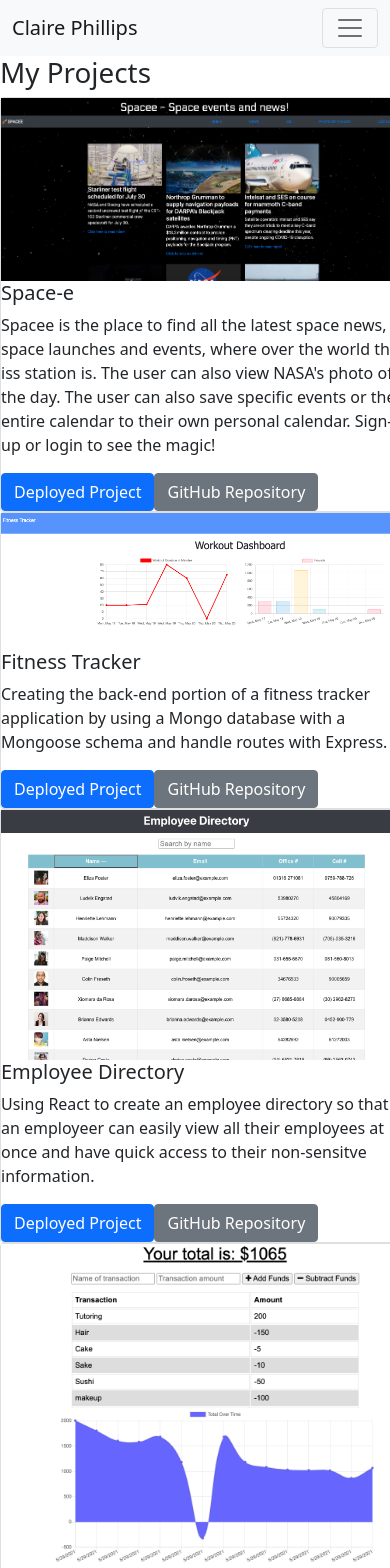
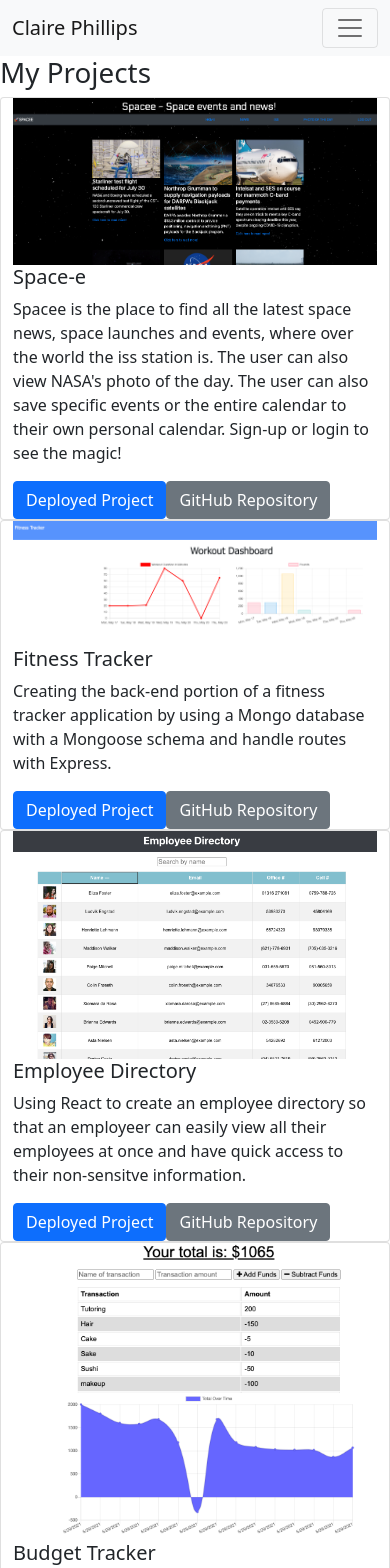
Before and after one commit to ClairePhillips51/react-portfolio, a React (Create React App) app: page /projects in a window 390 px wide. Shown: the top 1568 px of the page. Built offline with nearby package versions, Linux system fonts and the light colour scheme.

Commit message:
Made projects page responsive to screen size

```diff
--- a/src/components/Project/index.js
+++ b/src/components/Project/index.js
@@ -3,7 +3,7 @@
 
 function Project(props) {
     return (
-        <div className="card">
+        <div className="card col-12 col-lg-6">
             <img src={props.image} alt={props.title} />
             <h5 className="card-title">{props.title}</h5>
             <p className="card-text">{props.text}</p>
--- a/src/pages/Projects.js
+++ b/src/pages/Projects.js
@@ -5,7 +5,8 @@
     return (
         <div>
             <h1>My Projects</h1>
-            <div>
+            <div className="container">
+                <div className="row">
                     <Project
                         title="Space-e"
                         image="./images/spacee.png"
@@ -15,13 +16,16 @@
                         The user can also view NASA's photo of the day. The user can also save specific events or the entire calendar to their own personal calendar.
                         Sign-up or login to see the magic!"
                     />
-                <Project title="Fitness Tracker"
+                    <Project
+                        title="Fitness Tracker"
                         image="./images/graphs.png"
                         deployed_url="https://infinite-citadel-09071.herokuapp.com/?id=60a958f300df780015c89196"
                         github_url="https://github.com/ClairePhillips51/fitness-tracker"
                         text="Creating the back-end portion of a fitness tracker application by using a Mongo database
                         with a Mongoose schema and handle routes with Express."
                     />
+                </div>
+                <div className="row">
                     <Project
                         title="Employee Directory"
                         image="./images/employee-directory.png"
@@ -37,6 +41,8 @@
                         github_url="https://github.com/ClairePhillips51/budget-tracker"
                         text="Adding offline functionality to the exisitng Budget tracker to transform it into a progressive web application."
                     />
+                </div>
+                <div className="row">
                     <Project
                         title="Team Profile Generator"
                         image="./images/team-generator.png"
@@ -55,7 +61,7 @@
                     />
                 </div>
             </div>
-
+        </div>
     );
 }
 
```
Lines whose indentation alone changed are shown as unchanged.
